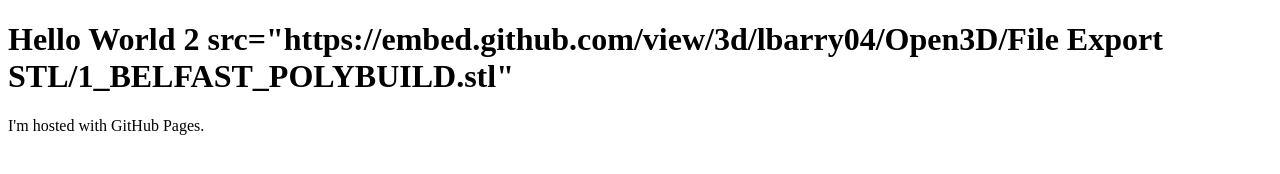
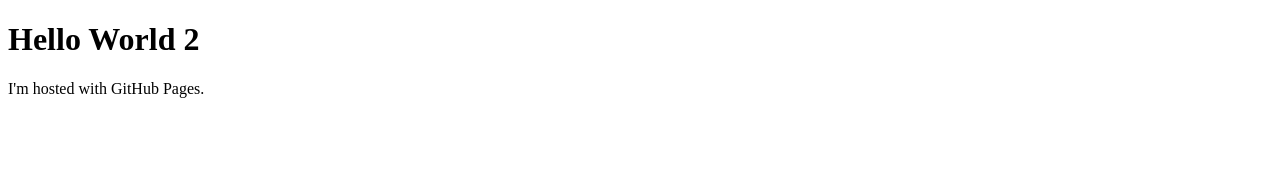
Before and after one commit to lbarry04/test, a plain HTML site: page index.html in a window 1280 px wide. Drawn offline with Linux system fonts and the light colour scheme.

Commit message:
Update index.html

```diff
--- a/index.html
+++ b/index.html
@@ -1,7 +1,7 @@
 <!DOCTYPE html>
 <html>
 <body>
-<h1>Hello World 2 src="https://embed.github.com/view/3d/lbarry04/Open3D/File Export STL/1_BELFAST_POLYBUILD.stl"</h1>
+<h1>Hello World 2</h1>
 <p>I'm hosted with GitHub Pages.</p>
 </body>
 </html>
```
